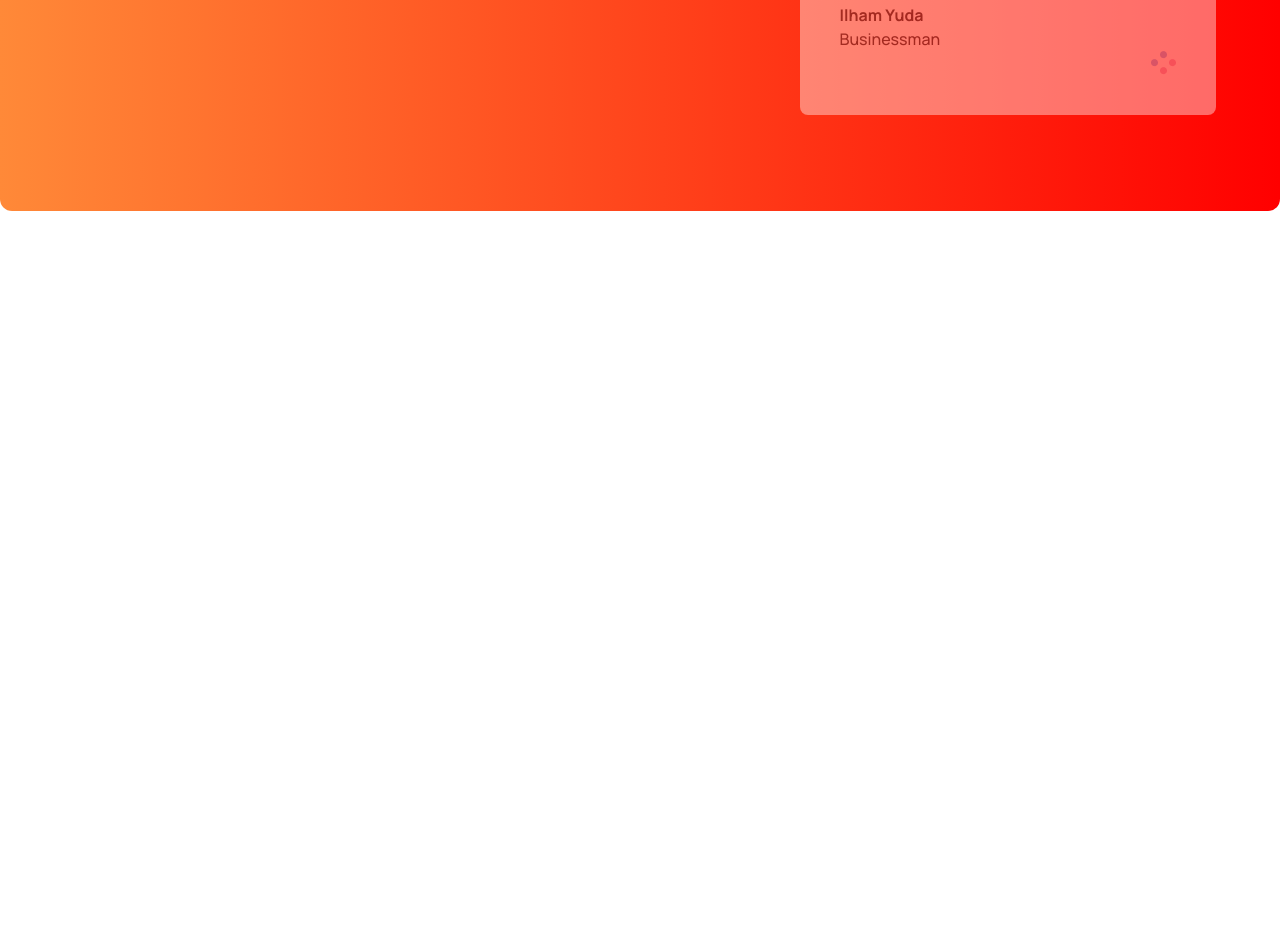
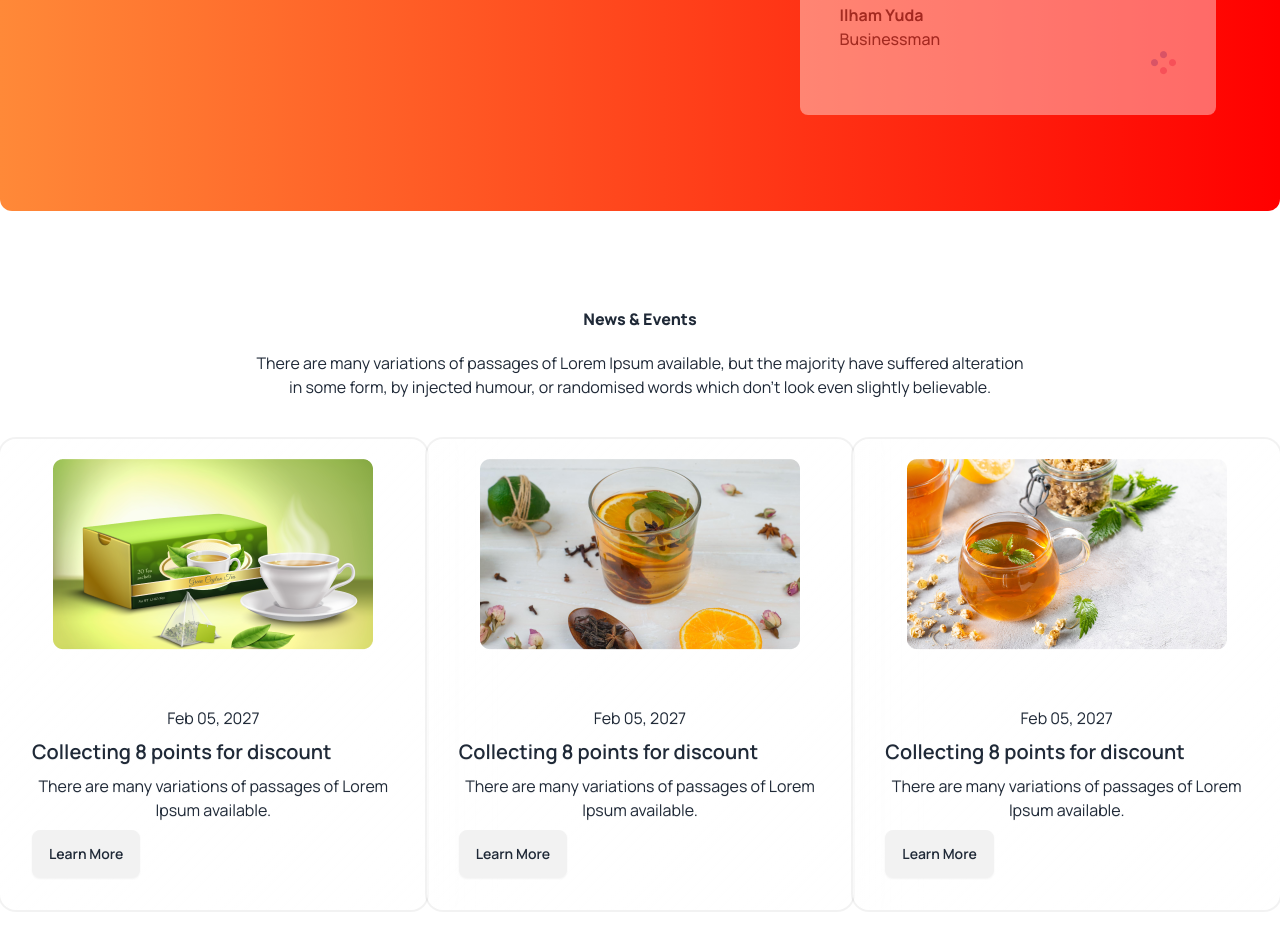
Before and after one commit to alamin601078/bike-with-tailwin, a plain HTML site: page index.html in a window 1280 px wide. Shown: the part 2200-3151 px from the top of the page. Before the commit the page ends 2507 px from the top, so only its background shows below. Drawn offline with nearby package versions, Linux system fonts and the light colour scheme.

Commit message:
added news event

```diff
--- a/index.html
+++ b/index.html
@@ -170,6 +170,47 @@
             </div>
 
         </section>
+        <!-- News & Events section -->
+        <section class="text-center my-24">
+          <h2 class="tex-5xl font-extrabold mb-5">News & Events</h2>
+          <p class="lg:max-w-3xl mb-10 mx-auto">There are many variations of passages of Lorem Ipsum available, but the majority have suffered alteration in some form, by injected humour, or randomised words which don't look even slightly believable.  </p>
+
+          <div class="grid grid-cols1 md:grid-cols-2 lg:grid-cols-3">
+            <div class="card pt-5 gap-6  glass">
+              <figure><img src="/images/news-1.png" alt="car!"/></figure>
+              <div class="card-body ">
+                <p class="justify-normal">Feb 05, 2027</p>
+                <h2 class="card-title">Collecting 8 points for discount</h2>
+                <p>There are many variations of passages of Lorem Ipsum available.</p>
+                <div class="card-actions ">
+                  <button class="btn">Learn More</button>
+                </div>
+              </div>
+            </div><div class="card pt-5 gap-6  glass">
+              <figure><img src="/images/news-2.png" alt="car!"/></figure>
+              <div class="card-body ">
+                <p class="justify-normal">Feb 05, 2027</p>
+                <h2 class="card-title">Collecting 8 points for discount</h2>
+                <p>There are many variations of passages of Lorem Ipsum available.</p>
+                <div class="card-actions ">
+                  <button class="btn">Learn More</button>
+                </div>
+              </div>
+            </div><div class="card pt-5 gap-6  glass">
+              <figure><img src="/images/news-3.png" alt="car!"/></figure>
+              <div class="card-body ">
+                <p class="justify-normal">Feb 05, 2027</p>
+                <h2 class="card-title">Collecting 8 points for discount</h2>
+                <p>There are many variations of passages of Lorem Ipsum available.</p>
+                <div class="card-actions ">
+                  <button class="btn">Learn More</button>
+                </div>
+              </div>
+            </div>
+          </div>
+
+
+        </section>
 
     </main>
     <footer>
```
